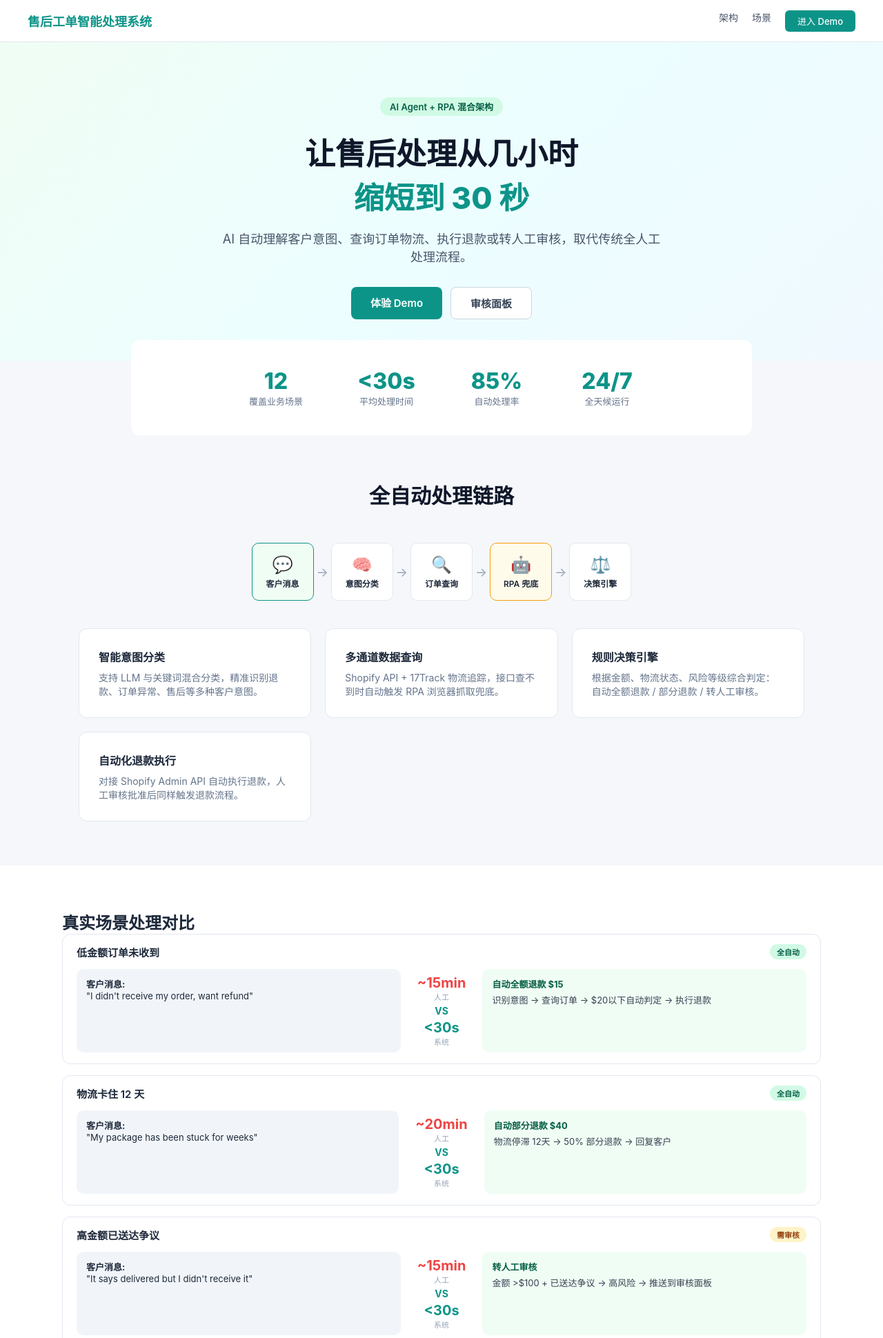
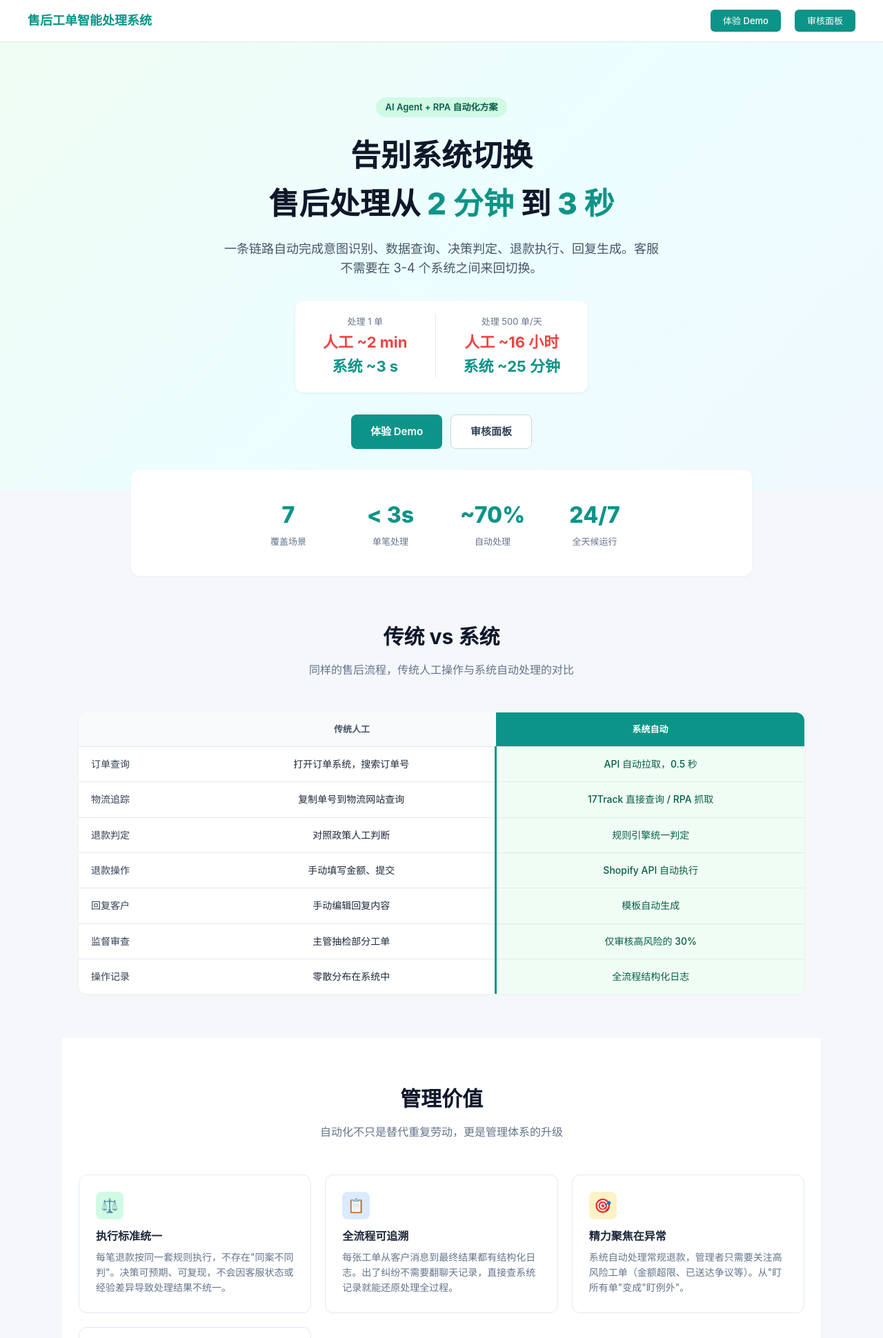
Before and after one commit to biyun3637-bot/Aftersale_system, a FastAPI app: page / in a window 1280 px wide. Shown: the top 1940 px of the page at 69% size. Run offline with FastAPI, Linux system fonts and the light colour scheme.

Commit message:
Improve showcase: highlight auto column, hover tooltips on flow

```diff
--- a/web/templates/showcase.html
+++ b/web/templates/showcase.html
@@ -6,151 +6,220 @@
 <title>售后工单智能处理系统</title>
 <style>
 *{margin:0;padding:0;box-sizing:border-box}
-body{font-family:-apple-system,BlinkMacSystemFont,sans-serif;background:#f5f7fa;color:#1e293b}
+body{font-family:-apple-system,BlinkMacSystemFont,sans-serif;background:#f5f7fa;color:#1e293b;line-height:1.6}
 nav{background:#fff;border-bottom:1px solid #e2e8f0;padding:0 24px;position:sticky;top:0;z-index:50}
 .nav-inner{max-width:1200px;margin:0 auto;display:flex;align-items:center;height:60px;gap:32px}
 .nav-logo{font-weight:700;font-size:18px;color:#0d9488;text-decoration:none}
 .nav-links{display:flex;gap:20px;margin-left:auto}
-.nav-links a{text-decoration:none;color:#475569;font-size:14px;font-weight:500}
+.nav-links a{text-decoration:none;color:#475569;font-size:14px;font-weight:500;transition:color .2s}
 .nav-links a:hover{color:#0d9488}
 .nav-links .btn-nav{background:#0d9488;color:#fff;padding:6px 18px;border-radius:6px;font-size:13px;text-decoration:none}
 .hero{background:linear-gradient(135deg,#f0fdf4,#ecfeff,#f0f9ff);padding:80px 24px 60px;text-align:center}
+.hero-inner{max-width:900px;margin:0 auto}
+.hero-badge{display:inline-block;background:#d1fae5;color:#065f46;font-size:13px;font-weight:600;padding:4px 14px;border-radius:20px;margin-bottom:20px}
 .hero h1{font-size:44px;font-weight:800;color:#0f172a;margin-bottom:16px}
 .hero h1 span{color:#0d9488}
-.hero p{font-size:18px;color:#475569;max-width:640px;margin:0 auto 32px}
+.hero-sub{font-size:18px;color:#475569;max-width:640px;margin:0 auto 32px}
+.hero-scale{background:#fff;border-radius:12px;display:inline-flex;gap:40px;padding:20px 40px;margin-bottom:32px;box-shadow:0 1px 4px rgba(0,0,0,.06)}
+.hero-scale-item{text-align:center}
+.hero-scale-item .label{font-size:13px;color:#64748b;margin-bottom:2px}
+.hero-scale-item .num{font-size:22px;font-weight:700}
+.hero-scale-item .num.red{color:#ef4444}
+.hero-scale-item .num.green{color:#0d9488}
 .hero-actions{display:flex;gap:12px;justify-content:center;flex-wrap:wrap}
-.btn{display:inline-flex;padding:12px 28px;border-radius:8px;font-size:15px;font-weight:600;text-decoration:none;cursor:pointer;border:none}
+.btn{display:inline-flex;align-items:center;gap:6px;padding:12px 28px;border-radius:8px;font-size:15px;font-weight:600;text-decoration:none;cursor:pointer;border:none;transition:all .2s}
 .btn-primary{background:#0d9488;color:#fff}
-.btn-primary:hover{background:#0f766e;transform:translateY(-1px)}
+.btn-primary:hover{background:#0f766e;transform:translateY(-1px);box-shadow:0 4px 12px rgba(13,148,136,.3)}
 .btn-outline{background:#fff;color:#334155;border:1.5px solid #cbd5e1}
-.stats{display:flex;justify-content:center;gap:40px;padding:40px 24px;max-width:900px;margin:-30px auto 0;background:#fff;border-radius:12px;flex-wrap:wrap}
-.stat-item{text-align:center;min-width:120px}
+.btn-outline:hover{border-color:#94a3b8}
+.stats{display:flex;justify-content:center;gap:48px;padding:40px 24px;max-width:900px;margin:-30px auto 0;background:#fff;border-radius:12px;box-shadow:0 1px 4px rgba(0,0,0,.04);flex-wrap:wrap}
+.stat-item{text-align:center;min-width:100px}
 .stat-num{font-size:32px;font-weight:800;color:#0d9488}
-.stat-label{font-size:13px;color:#64748b}
+.stat-label{font-size:13px;color:#64748b;margin-top:2px}
 .section{padding:64px 24px;max-width:1100px;margin:0 auto}
 .section h2{font-size:30px;font-weight:700;text-align:center;margin-bottom:48px;color:#0f172a}
+.section-desc{text-align:center;color:#64748b;font-size:16px;margin:-36px auto 48px;max-width:560px}
 .flow{display:flex;align-items:center;justify-content:center;flex-wrap:wrap;margin-bottom:40px}
-.flow-node{background:#fff;border:1.5px solid #e2e8f0;border-radius:10px;padding:16px 18px;text-align:center;min-width:90px}
-.flow-node span{display:block}
-.flow-node .icon{font-size:24px;margin-bottom:4px}
-.flow-node .name{font-size:12px;font-weight:600}
+.flow-node{background:#fff;border:1.5px solid #e2e8f0;border-radius:10px;padding:12px 14px;text-align:center;min-width:80px;position:relative}
+.flow-node .icon{font-size:20px;display:block;margin-bottom:2px}
+.flow-node .name{font-size:11px;font-weight:600}
 .flow-node.highlight{border-color:#0d9488;background:#f0fdf4}
-.flow-arrow{font-size:18px;color:#94a3b8;margin:0 4px}
-.features{display:grid;grid-template-columns:repeat(auto-fit,minmax(260px,1fr));gap:20px;margin-top:32px}
-.card{background:#fff;border-radius:12px;padding:28px;border:1px solid #e2e8f0}
-.card h3{font-size:16px;font-weight:600;margin-bottom:8px}
-.card p{font-size:14px;color:#64748b}
-.scenario{border:1px solid #e2e8f0;border-radius:12px;overflow:hidden;margin-bottom:16px}
-.scenario-h{padding:14px 20px;display:flex;justify-content:space-between;align-items:center}
-.scenario-h h3{font-size:15px;font-weight:600}
-.tag{font-size:11px;font-weight:600;padding:3px 10px;border-radius:12px}
-.tag-auto{background:#d1fae5;color:#065f46}
-.tag-review{background:#fef3c7;color:#92400e}
-.scenario-b{padding:0 20px 16px;display:flex;gap:16px;flex-wrap:wrap}
-.scenario-msg{flex:1;min-width:200px;background:#f1f5f9;border-radius:10px;padding:12px 14px;font-size:13px}
-.scenario-r{flex:1;min-width:200px;background:#f0fdf4;border-radius:10px;padding:12px 14px;font-size:13px}
-.scenario-r h4{font-size:13px;color:#065f46;margin-bottom:4px}
-.scenario-r p{color:#374151}
-.vs-wrap{text-align:center;padding:8px;min-width:80px}
-.vs-wrap .t{font-size:20px;font-weight:700;color:#ef4444}
-.vs-wrap .v{font-weight:700;color:#0d9488;font-size:14px;margin:4px 0}
+.flow-arrow{font-size:16px;color:#94a3b8;margin:0 3px}
+.flow-node:hover .flow-tip{opacity:1;visibility:visible}
+.flow-tip{position:absolute;top:100%;left:50%;transform:translateX(-50%);margin-top:6px;background:#1e293b;color:#fff;font-size:11px;padding:5px 10px;border-radius:6px;white-space:nowrap;opacity:0;visibility:hidden;transition:all .15s;z-index:10;pointer-events:none}
+.flow-tip::before{content:"";position:absolute;top:-4px;left:50%;transform:translateX(-50%);border-left:5px solid transparent;border-right:5px solid transparent;border-bottom:5px solid #1e293b}
+.card{background:#fff;border-radius:12px;padding:24px;border:1px solid #e2e8f0;transition:transform .2s,box-shadow .2s}
+.card:hover{transform:translateY(-2px);box-shadow:0 8px 24px rgba(0,0,0,.06)}
+.card h3{font-size:16px;font-weight:600;margin-bottom:6px}
+.card p{font-size:14px;color:#64748b;line-height:1.6}
+.compact-grid{display:grid;gap:12px;grid-template-columns:repeat(auto-fit,minmax(280px,1fr))}
+.cell{background:#f8fafc;border:1px solid #e2e8f0;border-radius:8px;padding:14px 16px;font-size:13px}
+.cell strong{display:block;margin-bottom:4px;font-size:13px}
+.cell.green{background:#f0fdf4;border-color:#bbf7d0}
+.cell.yellow{background:#fffbeb;border-color:#fde68a}
+.compare-table{width:100%;border-collapse:collapse;font-size:14px;margin-top:20px;background:#fff;border-radius:12px;overflow:hidden;box-shadow:0 1px 4px rgba(0,0,0,.04)}
+.compare-table th,.compare-table td{padding:14px 18px;text-align:left;border-bottom:1px solid #e2e8f0}
+.compare-table th{background:#f8fafc;font-weight:600;color:#475569;font-size:13px}
+.compare-table td:first-child{font-weight:500;color:#334155;white-space:nowrap}
+.compare-table tr:last-child td{border-bottom:none}
+.compare-table .auto-col{background:#f0fdf4;border-left:3px solid #0d9488;font-weight:500;color:#065f46}
+.compare-table .auto-col-header{background:#0d9488;color:#fff}
 .cta{background:#0d9488;padding:60px 24px;text-align:center;color:#fff}
 .cta h2{font-size:28px;font-weight:700;margin-bottom:12px}
-.cta p{font-size:16px;margin-bottom:24px}
+.cta p{font-size:16px;margin-bottom:24px;max-width:500px;margin-left:auto;margin-right:auto}
 .cta .btn{background:#fff;color:#0d9488}
+.cta .btn-outline-light{background:transparent;color:#fff;border:1.5px solid rgba(255,255,255,.4);margin-left:12px}
 footer{background:#0f172a;color:#94a3b8;padding:32px 24px;text-align:center;font-size:14px}
 footer a{color:#5eead4;text-decoration:none}
+@media(max-width:768px){
+.hero h1{font-size:28px}
+.hero-scale{flex-direction:column;gap:16px;padding:16px 24px}
+.stats{gap:20px}
+.flow-node{padding:8px 10px;min-width:60px}
+.compare-table{font-size:12px}
+.compare-table th,.compare-table td{padding:10px 12px}
+}
 </style>
 </head>
 <body>
+
 <nav>
 <div class="nav-inner">
 <a href="/" class="nav-logo">售后工单智能处理系统</a>
 <div class="nav-links">
-        <a href="#arch">架构</a>
-        <a href="#scenarios">场景</a>
-        <a href="/demo" class="btn-nav">进入 Demo</a>
+<a href="/demo" class="btn-nav">体验 Demo</a>
+<a href="/review" class="btn-nav">审核面板</a>
 </div>
 </div>
 </nav>
 
 <section class="hero">
-        <div style="display:inline-block;background:#d1fae5;color:#065f46;font-size:13px;font-weight:600;padding:4px 14px;border-radius:20px;margin-bottom:20px">AI Agent + RPA 混合架构</div>
-        <h1>让售后处理从几小时<br><span>缩短到 30 秒</span></h1>
-        <p>AI 自动理解客户意图、查询订单物流、执行退款或转人工审核，取代传统全人工处理流程。</p>
+<div class="hero-inner">
+<div class="hero-badge">AI Agent + RPA 自动化方案</div>
+<h1>告别系统切换<br>售后处理从 <span>2 分钟</span> 到 <span>3 秒</span></h1>
+<p class="hero-sub">一条链路自动完成意图识别、数据查询、决策判定、退款执行、回复生成。客服不需要在 3-4 个系统之间来回切换。</p>
+
+<div class="hero-scale">
+<div class="hero-scale-item">
+<div class="label">处理 1 单</div>
+<div class="num red">人工 ~2 min</div>
+<div class="num green">系统 ~3 s</div>
+</div>
+<div class="hero-scale-item" style="border-left:1px solid #e2e8f0;padding-left:40px">
+<div class="label">处理 500 单/天</div>
+<div class="num red">人工 ~16 小时</div>
+<div class="num green">系统 ~25 分钟</div>
+</div>
+</div>
+
 <div class="hero-actions">
 <a href="/demo" class="btn btn-primary">体验 Demo</a>
 <a href="/review" class="btn btn-outline">审核面板</a>
 </div>
+</div>
 </section>
 
 <div class="stats">
-        <div class="stat-item"><div class="stat-num">12</div><div class="stat-label">覆盖业务场景</div></div>
-        <div class="stat-item"><div class="stat-num">&lt;30s</div><div class="stat-label">平均处理时间</div></div>
-        <div class="stat-item"><div class="stat-num">85%</div><div class="stat-label">自动处理率</div></div>
+<div class="stat-item"><div class="stat-num">7</div><div class="stat-label">覆盖场景</div></div>
+<div class="stat-item"><div class="stat-num">&lt; 3s</div><div class="stat-label">单笔处理</div></div>
+<div class="stat-item"><div class="stat-num">~70%</div><div class="stat-label">自动处理</div></div>
 <div class="stat-item"><div class="stat-num">24/7</div><div class="stat-label">全天候运行</div></div>
 </div>
 
 <section class="section">
-        <h2>全自动处理链路</h2>
+<h2>传统 vs 系统</h2>
+<p class="section-desc">同样的售后流程，传统人工操作与系统自动处理的对比</p>
+<table class="compare-table">
+<tr><th></th><th style="text-align:center">传统人工</th><th class="auto-col-header" style="text-align:center">系统自动</th></tr>
+<tr><td>订单查询</td><td style="text-align:center">打开订单系统，搜索订单号</td><td class="auto-col" style="text-align:center">API 自动拉取，0.5 秒</td></tr>
+<tr><td>物流追踪</td><td style="text-align:center">复制单号到物流网站查询</td><td class="auto-col" style="text-align:center">17Track 直接查询 / RPA 抓取</td></tr>
+<tr><td>退款判定</td><td style="text-align:center">对照政策人工判断</td><td class="auto-col" style="text-align:center">规则引擎统一判定</td></tr>
+<tr><td>退款操作</td><td style="text-align:center">手动填写金额、提交</td><td class="auto-col" style="text-align:center">Shopify API 自动执行</td></tr>
+<tr><td>回复客户</td><td style="text-align:center">手动编辑回复内容</td><td class="auto-col" style="text-align:center">模板自动生成</td></tr>
+<tr><td>监督审查</td><td style="text-align:center">主管抽检部分工单</td><td class="auto-col" style="text-align:center">仅审核高风险的 30%</td></tr>
+<tr><td>操作记录</td><td style="text-align:center">零散分布在系统中</td><td class="auto-col" style="text-align:center">全流程结构化日志</td></tr>
+</table>
+</section>
+
+<section class="section" style="background:#fff">
+<h2>管理价值</h2>
+<p class="section-desc">自动化不只是替代重复劳动，更是管理体系的升级</p>
+
+<div style="display:grid;gap:20px;grid-template-columns:repeat(auto-fit,minmax(320px,1fr))">
+
+<div class="card">
+<div style="width:40px;height:40px;border-radius:8px;background:#d1fae5;display:flex;align-items:center;justify-content:center;font-size:20px;margin-bottom:12px">⚖️</div>
+<h3>执行标准统一</h3>
+<p>每笔退款按同一套规则执行，不存在"同案不同判"。决策可预期、可复现，不会因客服状态或经验差异导致处理结果不统一。</p>
+</div>
+
+<div class="card">
+<div style="width:40px;height:40px;border-radius:8px;background:#dbeafe;display:flex;align-items:center;justify-content:center;font-size:20px;margin-bottom:12px">📋</div>
+<h3>全流程可追溯</h3>
+<p>每张工单从客户消息到最终结果都有结构化日志。出了纠纷不需要翻聊天记录，直接查系统记录就能还原处理全过程。</p>
+</div>
+
+<div class="card">
+<div style="width:40px;height:40px;border-radius:8px;background:#fef3c7;display:flex;align-items:center;justify-content:center;font-size:20px;margin-bottom:12px">🎯</div>
+<h3>精力聚焦在异常</h3>
+<p>系统自动处理常规退款，管理者只需要关注高风险工单（金额超限、已送达争议等）。从"盯所有单"变成"盯例外"。</p>
+</div>
+
+<div class="card">
+<div style="width:40px;height:40px;border-radius:8px;background:#fce7f3;display:flex;align-items:center;justify-content:center;font-size:20px;margin-bottom:12px">🚀</div>
+<h3>新人培训成本低</h3>
+<p>系统接管了操作层的事，新员工只需学会审核面板。不需要培训三个系统的操作流程和退款政策，培训时间从数周缩短到一两天。</p>
+</div>
+
+</div>
+</section>
+
+<section class="section">
+<h2>工作原理</h2>
+<p class="section-desc">从客户消息到处理结果，每一步自动流转。鼠标悬停在节点上查看详情</p>
+
 <div class="flow">
 <div class="flow-node highlight"><span class="icon">💬</span><span class="name">客户消息</span></div>
 <span class="flow-arrow">→</span>
-        <div class="flow-node"><span class="icon">🧠</span><span class="name">意图分类</span></div>
+<div class="flow-node"><span class="icon">🧠</span><span class="name">意图分类</span><span class="flow-tip">LLM 或关键词匹配，识别客户意图</span></div>
 <span class="flow-arrow">→</span>
-        <div class="flow-node"><span class="icon">🔍</span><span class="name">订单查询</span></div>
+<div class="flow-node"><span class="icon">🔍</span><span class="name">订单查询</span><span class="flow-tip">Shopify API + 17Track 物流</span></div>
+<span class="flow-arrow">↓</span>
+<div class="flow-node" style="border-color:#f59e0b;background:#fffbeb"><span class="icon">🤖</span><span class="name">RPA 兜底</span><span class="flow-tip" style="white-space:normal;width:150px">API 查不到时，自动启动浏览器抓取</span></div>
 <span class="flow-arrow">→</span>
-        <div class="flow-node" style="border-color:#f59e0b;background:#fffbeb"><span class="icon">🤖</span><span class="name">RPA 兜底</span></div>
-        <span class="flow-arrow">→</span>
-        <div class="flow-node"><span class="icon">⚖️</span><span class="name">决策引擎</span></div>
+<div class="flow-node" style="border-color:#0d9488;background:#f0fdf4"><span class="icon">⚖️</span><span class="name">决策引擎</span><span class="flow-tip" style="white-space:normal;width:170px">根据金额/物流/风险综合判定链路</span></div>
 </div>
 
-        <div class="features">
-        <div class="card"><h3>智能意图分类</h3><p>支持 LLM 与关键词混合分类，精准识别退款、订单异常、售后等多种客户意图。</p></div>
-        <div class="card"><h3>多通道数据查询</h3><p>Shopify API + 17Track 物流追踪，接口查不到时自动触发 RPA 浏览器抓取兜底。</p></div>
-        <div class="card"><h3>规则决策引擎</h3><p>根据金额、物流状态、风险等级综合判定：自动全额退款 / 部分退款 / 转人工审核。</p></div>
-        <div class="card"><h3>自动化退款执行</h3><p>对接 Shopify Admin API 自动执行退款，人工审核批准后同样触发退款流程。</p></div>
+<div style="display:grid;gap:16px;grid-template-columns:repeat(auto-fit,minmax(240px,1fr))">
+<div class="card"><h3>1. 意图识别</h3><p>系统分析客户消息，判断属于退款、订单异常还是售后问题，同时提取关联订单号。</p></div>
+<div class="card"><h3>2. 数据查询</h3><p>调用 Shopify API 获取订单详情、17Track 查询物流追踪。接口失败时自动切换到 RPA 浏览器抓取。</p></div>
+<div class="card"><h3>3. 规则判定</h3><p>根据金额、物流状态、风险等级综合判定处理方式：自动全额退款、部分退款或转人工审核。</p></div>
+<div class="card"><h3>4. 执行回复</h3><p>自动调用 Shopify API 执行退款操作，同时根据处理结果生成客户回复内容。</p></div>
 </div>
 </section>
 
 <section style="background:#fff;padding:64px 24px">
 <div style="max-width:1100px;margin:0 auto">
-        <h2>真实场景处理对比</h2>
-        <div class="scenario">
-        <div class="scenario-h"><h3>低金额订单未收到</h3><span class="tag tag-auto">全自动</span></div>
-        <div class="scenario-b">
-        <div class="scenario-msg"><strong>客户消息:</strong><br>"I didn't receive my order, want refund"</div>
-        <div class="vs-wrap"><div class="t">~15min</div><div style="font-size:11px;color:#94a3b8">人工</div><div class="v">VS</div><div class="t" style="color:#0d9488">&lt;30s</div><div style="font-size:11px;color:#94a3b8">系统</div></div>
-        <div class="scenario-r"><h4>自动全额退款 $15</h4><p>识别意图 → 查询订单 → $20以下自动判定 → 执行退款</p></div>
-        </div></div>
-        <div class="scenario">
-        <div class="scenario-h"><h3>物流卡住 12 天</h3><span class="tag tag-auto">全自动</span></div>
-        <div class="scenario-b">
-        <div class="scenario-msg"><strong>客户消息:</strong><br>"My package has been stuck for weeks"</div>
-        <div class="vs-wrap"><div class="t">~20min</div><div style="font-size:11px;color:#94a3b8">人工</div><div class="v">VS</div><div class="t" style="color:#0d9488">&lt;30s</div><div style="font-size:11px;color:#94a3b8">系统</div></div>
-        <div class="scenario-r"><h4>自动部分退款 $40</h4><p>物流停滞 12天 → 50% 部分退款 → 回复客户</p></div>
-        </div></div>
-        <div class="scenario">
-        <div class="scenario-h"><h3>高金额已送达争议</h3><span class="tag tag-review">需审核</span></div>
-        <div class="scenario-b">
-        <div class="scenario-msg"><strong>客户消息:</strong><br>"It says delivered but I didn't receive it"</div>
-        <div class="vs-wrap"><div class="t">~15min</div><div style="font-size:11px;color:#94a3b8">人工</div><div class="v">VS</div><div class="t" style="color:#0d9488">&lt;30s</div><div style="font-size:11px;color:#94a3b8">系统</div></div>
-        <div class="scenario-r"><h4>转人工审核</h4><p>金额 &gt;$100 + 已送达争议 → 高风险 → 推送到审核面板</p></div>
-        </div></div>
-        <div class="scenario">
-        <div class="scenario-h"><h3>API 查不到物流</h3><span class="tag tag-auto">全自动</span></div>
-        <div class="scenario-b">
-        <div class="scenario-msg"><strong>客户消息:</strong><br>"Where is my order? No tracking update"</div>
-        <div class="vs-wrap"><div class="t">~10min</div><div style="font-size:11px;color:#94a3b8">人工</div><div class="v">VS</div><div class="t" style="color:#0d9488">~60s</div><div style="font-size:11px;color:#94a3b8">系统</div></div>
-        <div class="scenario-r"><h4>自动全额退款</h4><p>API 查不到 → RPA 浏览器抓取 → 确认丢失 → 自动退款</p></div>
-        </div></div>
+<h2>7 个 Demo 场景</h2>
+<p class="section-desc">以下场景均可直接在 Demo 页面选择并执行，查看真实处理结果</p>
+<div class="compact-grid">
+<div class="cell green"><strong>自动全额退款</strong>订单未收到 + 金额&lt;$20 → 全额自动退</div>
+<div class="cell green"><strong>自动部分退款</strong>物流卡住 12 天 → 50% 部分退款</div>
+<div class="cell yellow"><strong>转人工审核</strong>金额&gt;$100 + 已送达争议 → 审核面板</div>
+<div class="cell green"><strong>RPA 兜底退款</strong>API 查不到物流 → 浏览器抓取 → 自动退款</div>
+<div class="cell green"><strong>商品损坏退款</strong>客户反馈破损 → 识别售后损坏 → 部分退款</div>
+<div class="cell green"><strong>未发货退款</strong>订单 2 天未发 → 查询状态 → 全额退款</div>
+<div class="cell yellow"><strong>发错货审核</strong>收到瑜伽垫但订的是水壶 → 人工安排退换</div>
+</div>
+<div style="text-align:center;margin-top:24px"><a href="/demo" class="btn btn-primary">查看全部场景</a></div>
 </div>
 </section>
 
 <section class="cta">
-        <h2>立即体验完整流程</h2>
-        <p>进入 Demo 页面，选择预设场景，亲眼看看 AI 如何自动处理售后工单。</p>
+<h2>开始体验</h2>
+<p>打开 Demo 页面，选择一个场景，亲手看看系统如何自动处理售后工单。</p>
 <a href="/demo" class="btn">体验 Demo</a>
+<a href="/review" class="btn btn-outline-light">审核面板</a>
 </section>
 
 <footer>
```
Also changed, not shown: fix_showcase.py (added, +129 -0 lines). Lines whose indentation alone changed are shown as unchanged.
